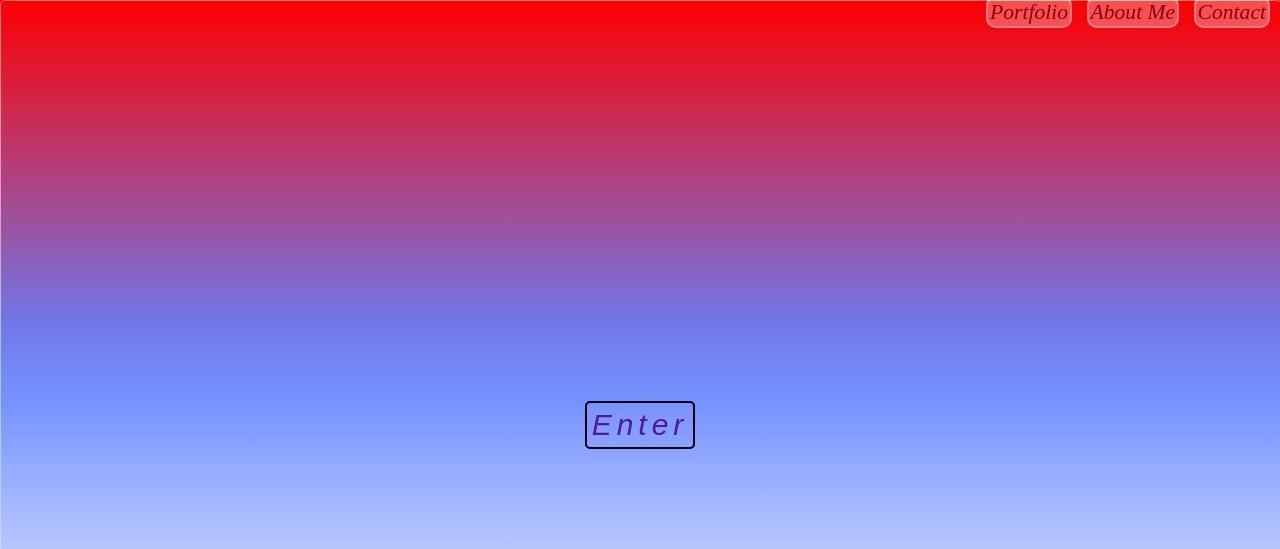
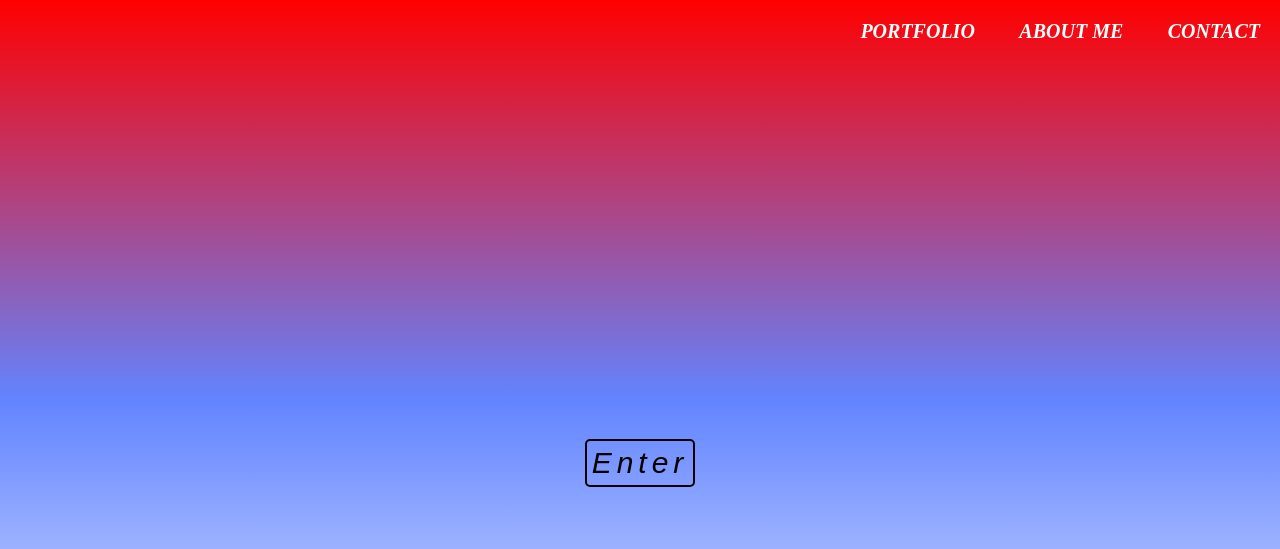
Before and after one commit to Cplus-Ninja/personal_website, a plain HTML site: page index.html in a window 1280 px wide. Shown: the top 549 px of the page. Drawn offline with Linux system fonts and the light colour scheme.

Commit message:
javascript on header and animation update

```diff
--- a/index.css
+++ b/index.css
@@ -8,8 +8,7 @@
 
 header {
     background-color: #FFFFFF;
-background-image: linear-gradient(0deg, #FFFFFF 0%, #6284FF 50%, #FF0000 100%);
-
+    background-image: linear-gradient(0deg, #FFFFFF 0%, #6284FF 50%, #FF0000 100%);
     height: 100vh;
     border-bottom-left-radius: 10px;
     border-bottom-right-radius: 10px;
@@ -19,29 +18,6 @@ background-image: linear-gradient(0deg, #FFFFFF 0%, #6284FF 50%, #FF0000 100%);
 
 }
 
-header::before {
-    content: '';
-    position: absolute;
-    top: 0;
-    left: 0;
-    width: 100%;
-    height: 80%;
-    border: 1px solid white;
-    border-radius: 5px;
-
-    background-image: linear-gradient(0deg, #FFFFFF 0%, #6284FF 50%, #FF0000 100%);
-
-    opacity: 0.0;
-    transition: opacity 0.3s;
-
-
-
-
-}
-
-header:hover::before {
-    opacity: 0.5;
-}
 
 
 
@@ -55,39 +31,66 @@ body {
 }
 
 .nav{
- display: inline;
- margin-right: 10px;
- padding-right: 10px;
- text-decoration: none;
- font-size: larger;
- color: black;
- border: 2px solid white;
- border-radius: 10px;
- padding: 2px;
- background-color: #fff9;
+ display: inline-block;
+ position: relative;
+text-transform: uppercase;
+padding: 20px 0px;
+margin: 0px 20px;
+
+font-weight: bold;
+text-decoration: none;
+font-size: 20px;
+color: white;
+border-radius: 10px;
 
 
 }
 
+.nav::before {
+    transition: 300ms;
+    height: 2px;
+    content: '';
+    position: absolute;
+    background-color: #fff;
+    width: 0%;
+    bottom: 10px;
+}
+
+.nav:hover::before {
+    width: 100%;
+}
+
+
 
 .nav a{
 text-decoration: none;
-color: black;
+color: #fff;
+
+}
+
+.nav a:hover {
+   color: black;
+
+
 }
 
 #nav-bar{
 display:flex;
 justify-content: flex-end;
 
+
+
+
 }
+
+
 
 
 .headings {
 display: flex;
 justify-content: flex-end;
 flex-direction: column;
-
-height: 82vh;
+height: 90vh;
 padding-left: 20px;
 font-size: xx-large;
 
@@ -117,7 +120,7 @@ text-align: center;
     font-weight: 400;
     background-color: transparent;
     letter-spacing: 5px;
-
+    transition: all 0.4s ease-in-out;
 
 
 
@@ -125,6 +128,20 @@ text-align: center;
 
 }
 
+.header-button:hover{
+    transform: scale(1.3);
+    color:white;
+    border: 3px solid white;
+}
+
 .header-button a {
     text-decoration: none;
+    color: black;
 }
+
+.header-button a:hover {
+    color: white;
+    background: rgba(0, 0, 0, 0.9);
+    border-radius: 5px;
+
+}
--- a/index.html
+++ b/index.html
@@ -34,6 +34,6 @@
         </div>
 
     </header>
-
+    <script src="script.js"></script>
 </body>
 </html>
--- a/script.js
+++ b/script.js
@@ -0,0 +1,8 @@
+let headerBtn = document.getElementById('header-btn');
+
+let headerGone = () => {
+    headerBtn.style.display = 'none';
+}
+
+addEventListener('click', headerGone);
+addEventListener("mousedown", headerGone);
```
